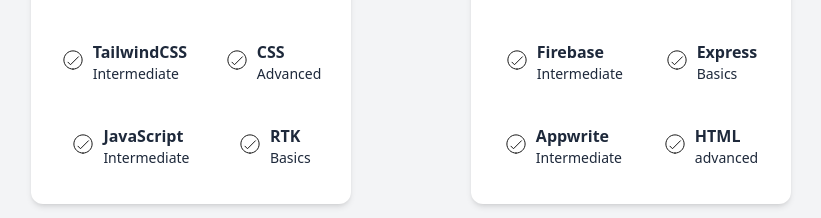
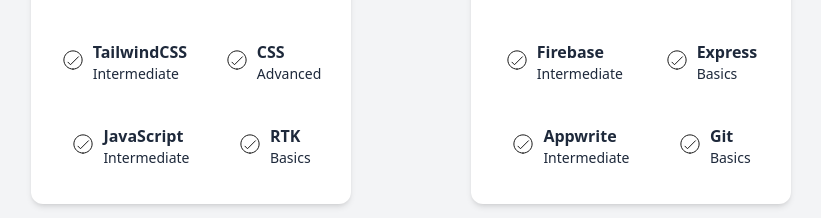
Before and after one commit to Arnabjana2003/react-portfolio, a React (Vite) app: page / in a window 1280 px wide. Shown: the part 1400-1618 px from the top of the page, without its empty margins (229-1050 px from the left). Built offline with nearby package versions, Linux system fonts and the light colour scheme.

Commit message:
skills updated

```diff
--- a/src/components/Skills.jsx
+++ b/src/components/Skills.jsx
@@ -51,8 +51,8 @@
             level: "Intermediate"
         },
         {
-            name: "HTML",
-            level: "advanced"
+            name: "Git",
+            level: "Basics"
         },
     ]
   return (
```
